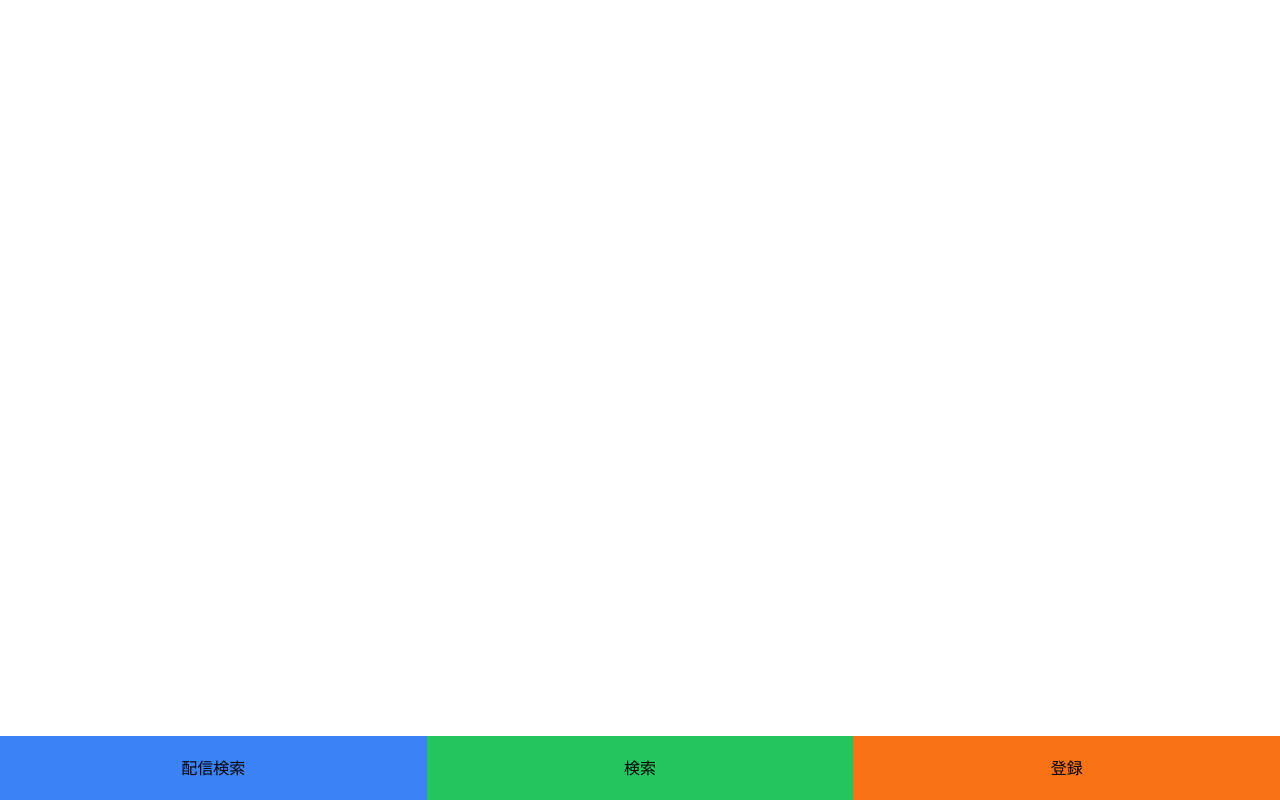
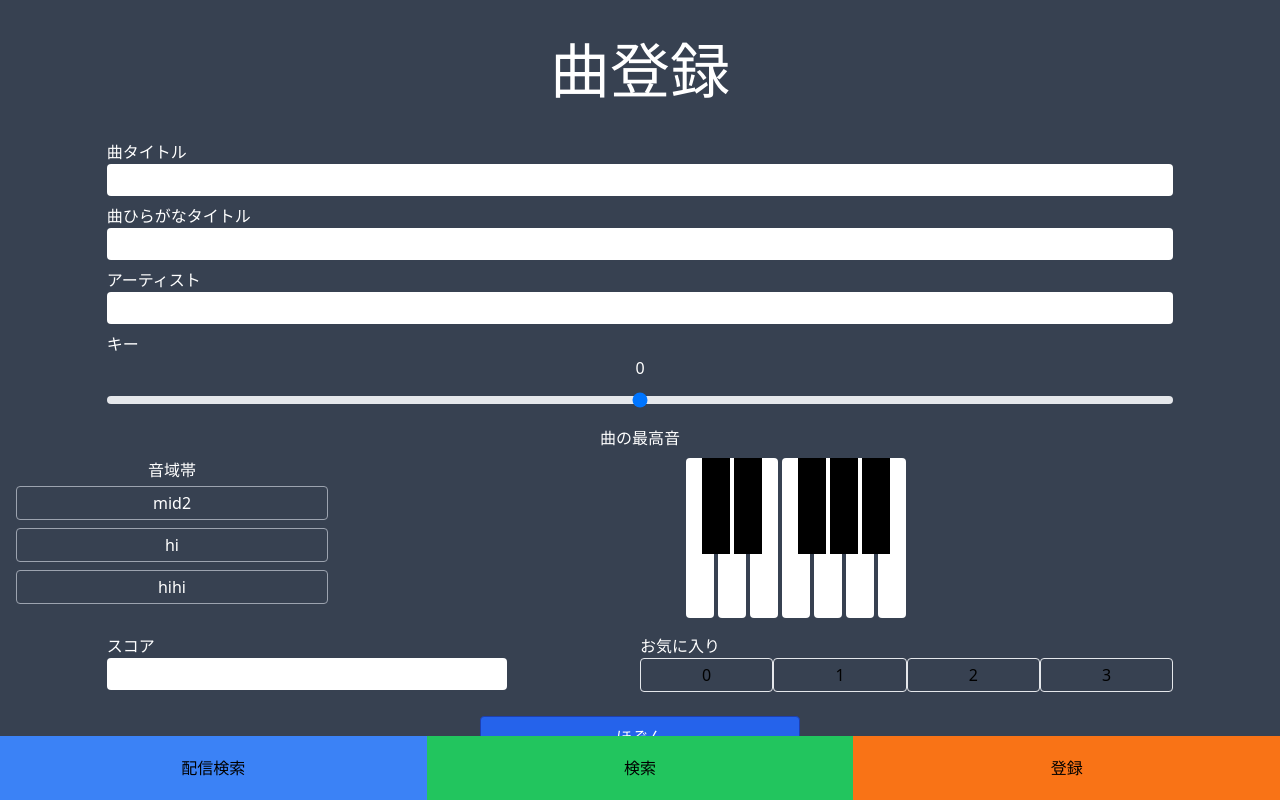
Before and after one commit to chamegashi/2023_karaoke, a Vue app: page / in a window 1280 px wide. Both pictures are taken after a click on the button "登録". Built offline with nearby package versions, Linux system fonts and the light colour scheme; no server answers.

Commit message:
登録画面作成

```diff
--- a/src/App.vue
+++ b/src/App.vue
@@ -2,6 +2,7 @@
 import { ViewType } from './common/type'
 import Search from './components/search/SearchTop.vue'
 import StreamSearch from './components/streamSearch/StreamSearchTop.vue'
+import Regist from './components/regist/RegistTop.vue'
 import { ref } from 'vue'
 
 const viewType = ref<ViewType>('search')
@@ -17,7 +18,7 @@ const updateViewType = (value: ViewType) => {
     <div class="">
       <Search v-if="viewType === 'search'" />
       <StreamSearch v-if="viewType === 'stream'" />
-      <!-- <StreamSearch /> -->
+      <Regist v-if="viewType === 'register'" />
     </div>
     <div id="footer" class="absolute bottom-0 w-full">
       <button @click="updateViewType('stream')" class="w-1/3 py-5 bg-blue-500">配信検索</button>
--- /dev/null
+++ b/src/components/regist/RegistTop.vue
@@ -0,0 +1,91 @@
+<script setup lang="ts">
+import { ref, watch } from 'vue'
+
+const testArray = ref([1, 2, 3])
+
+</script>
+
+<template>
+    <div class="bg-gray-700 h-screen">
+        <h1 class="bold text-center pt-10 text-6xl text-white">曲登録</h1>
+
+        <div class="pt-10">
+            <div class="w-5/6 mx-auto">
+                <p class="text-white">曲タイトル</p>
+                <input class="w-full p-1 rounded">
+            </div>
+            <div class="w-5/6 mx-auto mt-2">
+                <p class="text-white">曲ひらがなタイトル</p>
+                <input class="w-full p-1 rounded">
+            </div>
+            <div class="w-5/6 mx-auto mt-2">
+                <p class="text-white">アーティスト</p>
+                <input class="w-full p-1 rounded">
+            </div>
+
+            <div class="w-5/6 mx-auto mt-2">
+                <p class="text-white">キー</p>
+                <p class="text-white text-center">0</p>
+                <input type="range" min="-6" max="6" value="0"
+                    class="w-full h-2 mt-4 bg-gray-200 rounded-lg appearance-none cursor-pointer dark:bg-gray-500">
+            </div>
+
+            <div class="mt-4">
+                <p class="text-white text-center">曲の最高音</p>
+
+                <div class="mt-2 mx-4 flex">
+                    <div class="w-3/12">
+                        <p class="text-white text-center">音域帯</p>
+                        <button class="w-full py-1 my-1 text-white border border-gray-400 rounded">mid2</button>
+                        <button class="w-full py-1 my-1 text-white border border-gray-400 rounded">hi</button>
+                        <button class="w-full py-1 my-1 text-white border border-gray-400 rounded">hihi</button>
+                    </div>
+                    <div class="w-9/12 h-40 flex justify-center">
+                        <div class="bg-white w-7 h-full mx-0.5 rounded"></div>
+                        <div class="bg-white w-7 h-full mx-0.5 rounded">
+                            <div class="bg-black h-3/5 -translate-x-4"></div>
+                        </div>
+                        <div class="bg-white w-7 h-full mx-0.5 rounded">
+                            <div class="bg-black h-3/5 -translate-x-4"></div>
+                        </div>
+                        <div class="bg-white w-7 h-full mx-0.5 rounded"></div>
+                        <div class="bg-white w-7 h-full mx-0.5 rounded">
+                            <div class="bg-black h-3/5 -translate-x-4"></div>
+                        </div>
+                        <div class="bg-white w-7 h-full mx-0.5 rounded">
+                            <div class="bg-black h-3/5 -translate-x-4"></div>
+                        </div>
+                        <div class="bg-white w-7 h-full mx-0.5 rounded">
+                            <div class="bg-black h-3/5 -translate-x-4"></div>
+                        </div>
+                    </div>
+                </div>
+            </div>
+
+            <div class="w-5/6 mx-auto mt-4 flex">
+                <div class="w-1/2">
+                    <p class="text-white">スコア</p>
+                    <input class="w-3/4 p-1 rounded">
+                </div>
+
+                <div class="w-1/2">
+                    <p class="text-white">お気に入り</p>
+                    <div>
+                        <button class="w-3/12 p-1 border rounded">0</button>
+                        <button class="w-3/12 p-1 border rounded">1</button>
+                        <button class="w-3/12 p-1 border rounded">2</button>
+                        <button class="w-3/12 p-1 border rounded">3</button>
+                    </div>
+                </div>
+            </div>
+
+            <div class="mt-6 text-center">
+                <button class="w-1/4 py-2 text-white bg-blue-600 border border-blue-800 rounded">ほぞん</button>
+            </div>
+
+        </div>
+
+    </div>
+</template>
+
+<style scoped></style>
```
